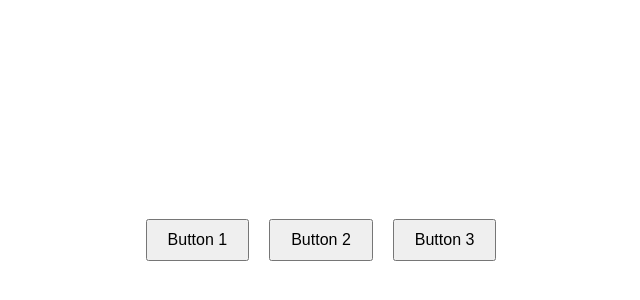
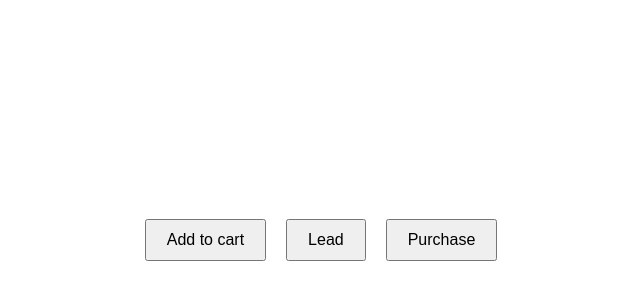
Before and after one commit to Mayank-Agarwal-sc/pixel-tester, a plain HTML site: page index.html in a window 1280 px wide. Shown: the part 168-468 px from the top of the page, without its empty margins (319-959 px from the left). Drawn offline with Linux system fonts and the light colour scheme.

Commit message:
pixel tester

```diff
--- a/index.html
+++ b/index.html
@@ -18,10 +18,41 @@
     </style>
 </head>
 <body>
-
-    <button onclick="console.log('Button 1 clicked')">Button 1</button>
-    <button onclick="console.log('Button 2 clicked')">Button 2</button>
-    <button onclick="console.log('Button 3 clicked')">Button 3</button>
-
+    <button onclick="handleAddToCart()">Add to cart</button>
+    <button onclick="handleLead()">Lead</button>
+    <button onclick="handlePurchase()">Purchase</button>
 </body>
 </html>
+<script>
+    function handleAddToCart() {
+        console.log('Add to cart button clicked')
+        scq('Add to cart', 'pre_defined')
+    }
+    function handleLead(){
+        console.log('Lead button clicked')
+        scq('Lead', 'pre_defined')
+    }
+    function handlePurchase(){
+        console.log('Purchase button clicked')
+        scq('Purchase', 'pre_defined')
+    }
+</script>
+<script>
+    (function (w, d, s, l, i) {
+        w['scSdkId'] = i;
+        w[l] = w[l] || []
+        w.scq = function (eventName, eventType, p) {
+        var props = p || {}
+          w[l].push({ eventName: eventName, eventType: eventType, meta: props, eventFireTs: Date.now() })
+        };
+        w.scq("PAGE_VIEW", "AUTO", {
+          pageUrl: w.location.href
+        });
+        var scr = d.createElement(s);
+        scr.type = 'text/javascript';
+        scr.async = true;
+        scr.src = 'https://sc-events-sdk.sharechat.com/web-sdk.js';
+        var x = d.getElementsByTagName(s)[0];
+        x.parentNode.insertBefore(scr, x);
+      })(window, document, "script", "scLayer", "fWUrBmMkws");
+  </script>
```
